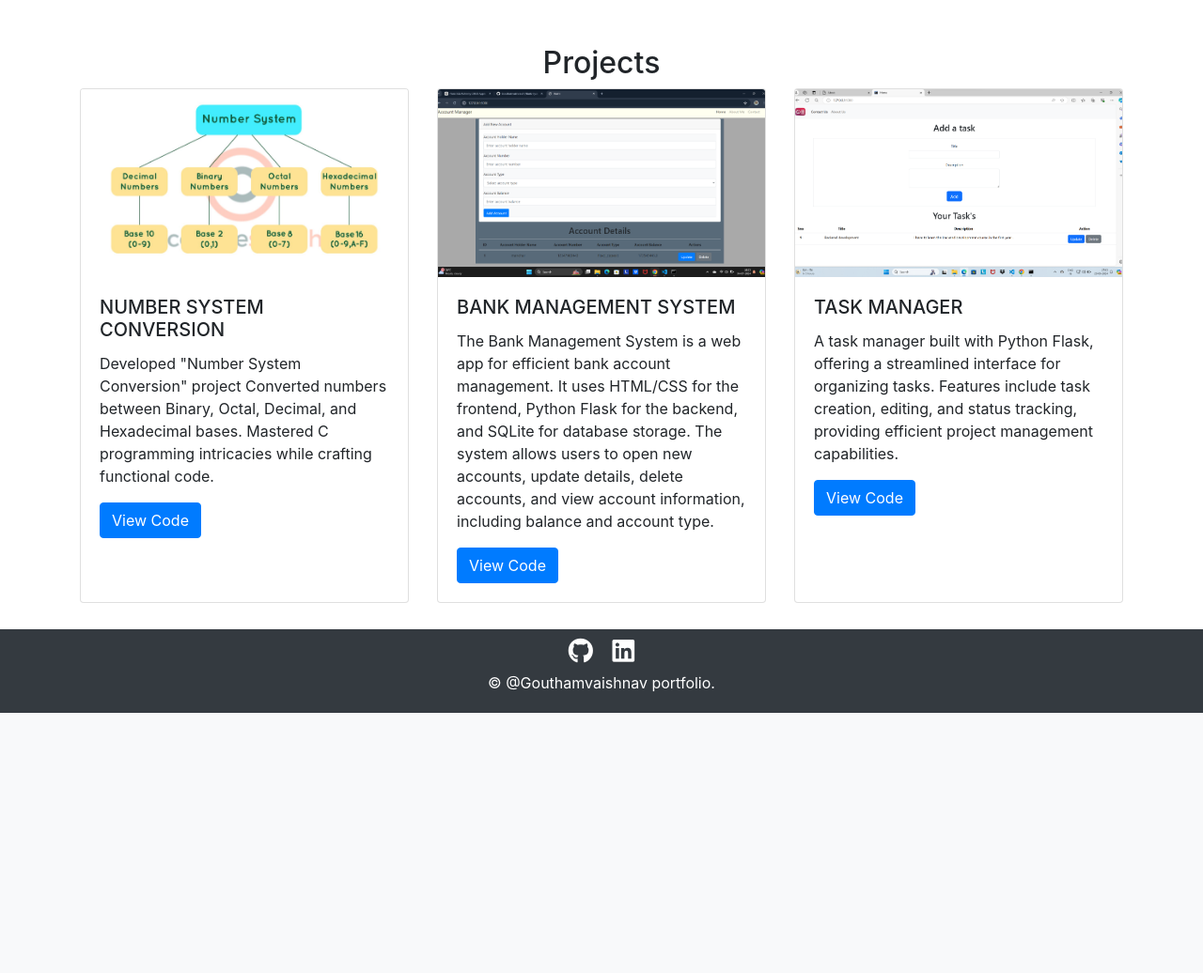
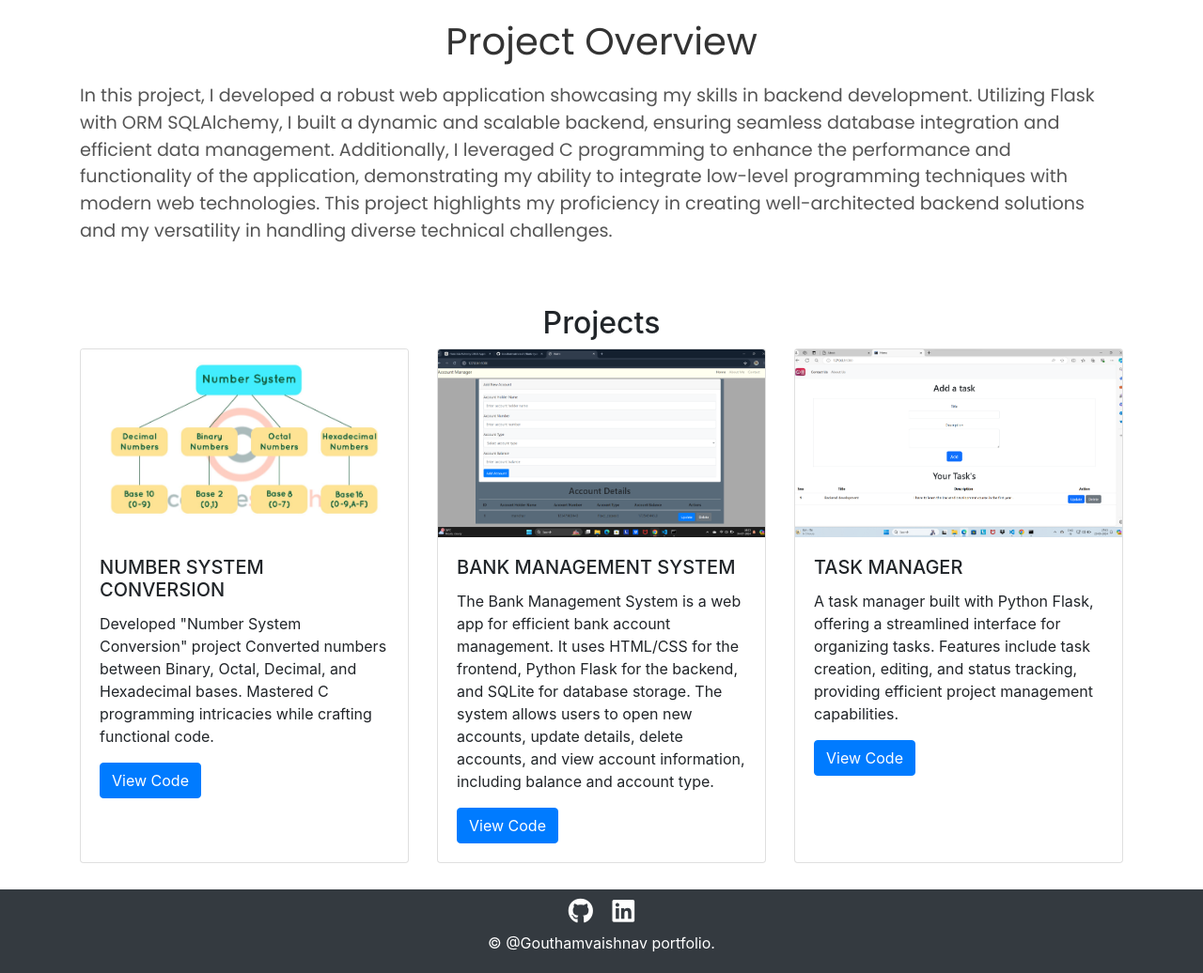
Before and after one commit to Gouthamvaishnav11/Project-3_Portfolio-Website, a Flask app: page /project in a window 1280 px wide. Shown: the part 56-1092 px from the top of the page at 94% size. Before the commit the page ends 815 px from the top, so only its background shows below. Run offline with Flask 3, Linux system fonts and the light colour scheme; some libraries are stand-ins or nearby versions.

Commit message:
front style changes

```diff
--- a/static/css/style.css
+++ b/static/css/style.css
@@ -28,34 +28,6 @@ body {
     font-weight: bold;
     font-family: 'Poppins', sans-serif; /* Apply Poppins to form labels */
 }
-
-
-/* body {
-    font-family: Arial, sans-serif;
-    margin: 0;
-    padding: 0;
-    background-color:#007bff;
-  }
-
-  .navbar {
-    background-color: #edf0e9;
-    color: #fff;
-  }
-
-  .content {
-    padding: 20px;
-  }
-
-  .contact-form {
-    max-width: 600px;
-    margin: 0 auto;
-  }
-
-  .form-group label {
-    font-weight: bold;
-  } */
-
-
 
 /* style.css */
 
@@ -228,3 +200,18 @@ margin: 0 10px;
 .text-light {
   color: #d3d3d3; /* Light color for better contrast */
 }
+
+
+
+.project-heading {
+  font-size: 2.5rem; /* Adjust the size as needed */
+  font-family: 'Poppins', sans-serif;
+  margin-top: 20px;
+  margin-bottom: 20px;
+  color: #333; /* Adjust color as needed */
+}
+.project-description {
+  font-size: 1.2rem; /* Adjust the size as needed */
+  font-family: 'Poppins', sans-serif;
+  color: #555; /* Adjust color as needed */
+}
--- a/templates/project.html
+++ b/templates/project.html
@@ -14,6 +14,22 @@
     <link rel="stylesheet" href="https://cdnjs.cloudflare.com/ajax/libs/font-awesome/5.15.3/css/all.min.css">
    <!-- Bootstrap CSS -->
    <link href="https://stackpath.bootstrapcdn.com/bootstrap/4.5.2/css/bootstrap.min.css" rel="stylesheet">
+
+   <div class="container">
+    <div class="row">
+        <div class="col-md-12">
+            <h1 class="project-heading text-center">Project Overview</h1>
+            <p class="project-description">
+                In this project, I developed a robust web application showcasing my skills in backend development.
+                Utilizing Flask with ORM SQLAlchemy, I built a dynamic and scalable backend, ensuring seamless
+                database integration and efficient data management. Additionally, I leveraged C programming to
+                enhance the performance and functionality of the application, demonstrating my ability to integrate
+                low-level programming techniques with modern web technologies. This project highlights my proficiency
+                in creating well-architected backend solutions and my versatility in handling diverse technical challenges.
+            </p>
+        </div>
+    </div>
+</div>
 
  <!-- Projects Section -->
   <section class="container mt-5">
```
